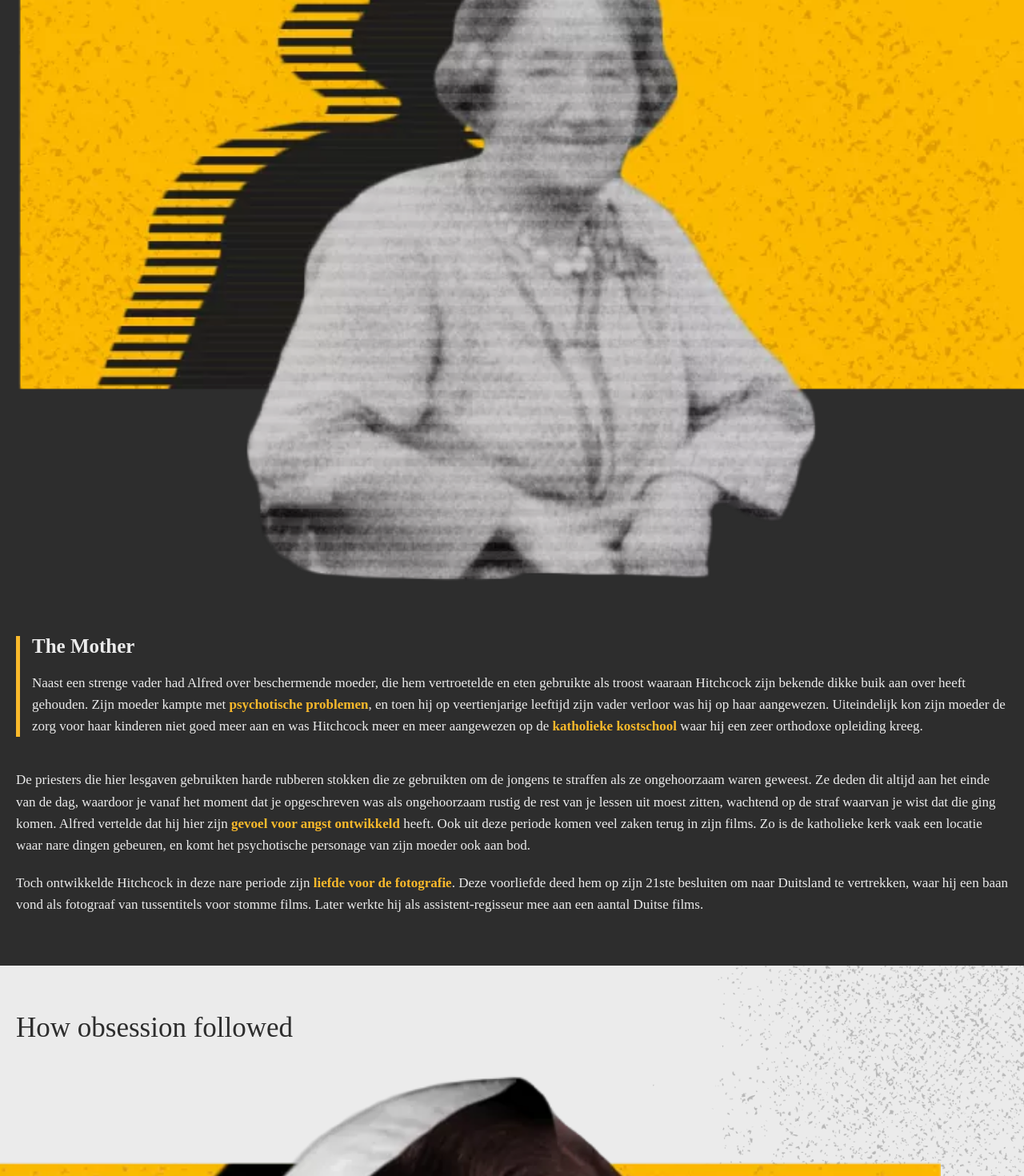
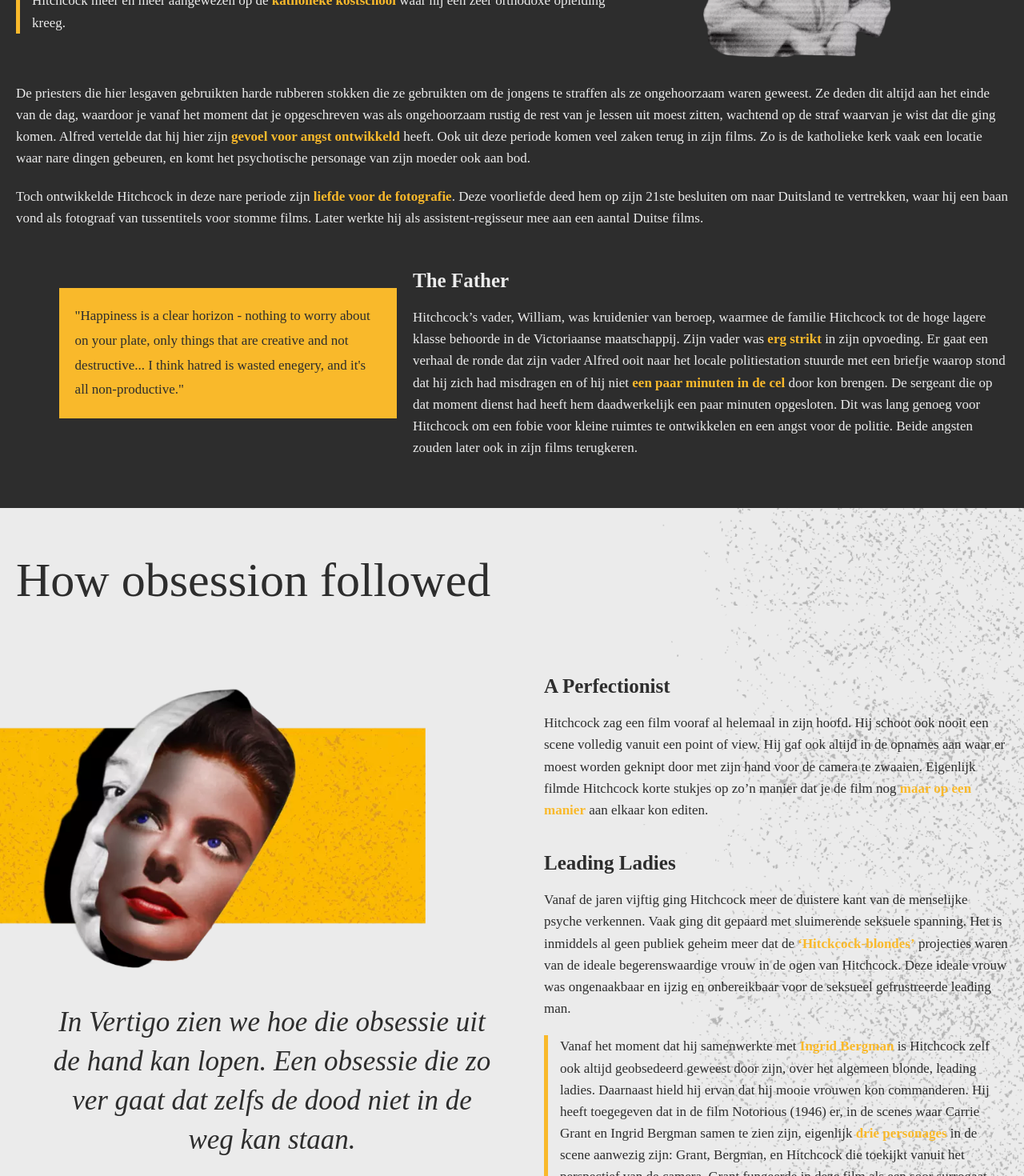
Before and after one commit to Lenkaaad/Vertigo, a React app: page / in a window 1280 px wide. Shown: the part 1330-2800 px from the top of the page at 80% size. Built offline with nearby package versions, Linux system fonts and the light colour scheme.

Commit message:
responsive css

```diff
--- a/src/css/style.css
+++ b/src/css/style.css
@@ -215,6 +215,12 @@
 
 .yellow-quote-happiness {
   display: none;
+  align-self: center;
+  justify-self: flex-end;
+}
+
+.mother-image {
+  grid-area: image;
 }
 
 /* end youth-section */
@@ -232,12 +238,19 @@
   padding-bottom: 65vw;
   /* left: -12rem; */
   /* margin-top: -7rem; */
-  grid-area: split;
+  grid-area: splitup;
   /* top: 3rem; */
   /* margin-bottom: -3rem; */
 }
 
 .yellow-quote-tipi {
+  margin-top: 3rem;
+  width: 100vw;
+  max-width: 40rem;
+  align-self: flex-end;
+}
+
+.yellow-quote-tipi-2 {
   margin-top: 3rem;
   width: 100vw;
   max-width: 40rem;
@@ -632,19 +645,24 @@
     background-image: none;
   }
 
+  .fears-img-fallback, .police-img-fallback, .eggs-img-fallback {
+    width: 30vw;
+    max-width: 20rem;
+  }
+
   .police-img {
     display: inline;
-    grid-item: police;
+    grid-area: police;
   }
 
   .fears-img {
     display: inline;
-    grid-item: fears
+    grid-area: fears;
   }
 
   .eggs-img {
     display: inline;
-    grid-item: eggs;
+    grid-area: eggs;
   }
 
   .fears-grid {
@@ -679,7 +697,314 @@
   }
 
   .fear-extremes {
-    margin-top: 5rem;
+    margin-top: 0rem;
     grid-area: extremes;
   }
+
+  .yellow-quote-fear-mobile {
+    grid-area: yellow;
+  }
+
+  .humor-header {
+    max-width: 60rem;
+  }
+
 }
+
+@media (min-width: 900px){
+
+  h2 {
+    font-size: 6rem;
+  }
+
+  .intro .grid {
+    display: grid;
+    grid-template-columns: 2fr 1fr;
+  }
+
+  .intro .grid .birds {
+    width: 33vw;
+    height: auto;
+  }
+
+  .intro picture {
+    display: inline;
+  }
+
+  .yellow-quote-happiness-mobile {
+    display: none;
+  }
+
+  .yellow-quote-happiness {
+    display: inline-block;
+    width: 33vw;
+    height: min-content;
+    margin-right: -2rem;
+  }
+
+  .mother-image {
+    align-self: center;
+    grid-area: image;
+    margin-right: -2rem;
+    margin-left: 2rem;
+  }
+
+  .mother-image .image-abs {
+    width: 40vw;
+    height: auto;
+}
+
+  .more-mother {
+    grid-area: more;
+  }
+
+  .mother {
+    grid-area: mother;
+  }
+
+  .father {
+    grid-area: father;
+  }
+
+  .twisted-youth .grid {
+    display: grid;
+    grid-template-columns: 2fr 1fr;
+    grid-template-areas:
+    'intro intro'
+    'father father'
+    'mother image'
+    'more more';
+  }
+
+  .obsession .image-abs-left {
+    width: 50vw;
+    height: auto;
+  }
+
+  .obsession .grid {
+    display: grid;
+    grid-template-columns: repeat(2, 1fr);
+    grid-template-areas:
+    'title title'
+    'splitup return'
+    'obsession obsession'
+    'quote quote'
+    'tipi tipi';
+  }
+
+  .obsession-title {
+    grid-area: title;
+  }
+
+  .splitup-image {
+    grid-area: splitup;
+    width: 50vw;
+    height: auto;
+    margin: 0;
+    padding: 0;
+    margin-top: 5rem;
+  }
+
+  .splitup-image .image-abs-left {
+    width: 45vw;
+    height: auto;
+}
+
+  .return {
+    grid-area: return;
+  }
+
+  .obsession-column-right {
+    grid-area: obsession;
+  }
+
+  .obsession-quote {
+    grid-area: quote;
+  }
+
+  .yellow-quote-tipi {
+    grid-area: tipi;
+  }
+
+  .humor .grid {
+    display: grid;
+    grid-template-columns: 4fr 3fr;
+    grid-template-areas:
+    'video video'
+    'black-humor black-humor'
+    'jokes image'
+    'toofar toofar'
+    'joke joke';
+}
+
+  .gun-image {
+    grid-area: image;
+    align-self: center;
+  }
+
+  .gun-image .image-abs {
+    width: 100%;
+    height: auto;
+}
+
+  .black-humor {
+    grid-area: black-humor;
+}
+
+.practicaljokes {
+  grid-area: jokes;
+}
+
+.video-container {
+  grid-area: video;
+}
+
+.toofar {
+  grid-area: toofar;
+}
+
+.slider-container {
+  flex-direction: row;
+}
+
+input[type=range] {
+  transform: rotate(-90deg);
+  width: 100vh;
+}
+
+input[type=range]::-webkit-slider-thumb {
+  transform: rotate(90deg);
+}
+
+.fallSlider {
+  margin-left: -8vw;
+  /* margin-top: 13vw; */
+}
+
+.fall-container {
+  width: 100%;
+  grid-template-columns: repeat(2, 50%);
+}
+
+.fall {
+  width: 100%;
+}
+
+.humor-header {
+  max-width: 90rem;
+}
+
+.kill-flex {
+  flex-direction: row;
+  justify-content: space-around;
+}
+
+}
+
+@media (min-width: 1100px){
+  .intro .grid {
+    display: grid;
+    grid-template-columns: 2fr 1fr;
+  }
+
+  .intro .birds {
+    width: 25vw;
+    height: auto;
+  }
+
+  .twisted-youth .grid {
+    display: grid;
+    grid-template-columns: 1fr .5fr 1fr;
+    grid-template-areas:
+    'intro intro intro'
+    'mother mother image'
+    'more more more'
+    'quote father father';
+}
+
+.mother-image {
+  align-self: center;
+}
+
+.mother {
+  align-self: center;
+}
+
+.mother-image .image-abs {
+  width: 33vw;
+}
+
+.yellow-quote-happiness {
+  grid-area: quote;
+  height: min-content;
+  margin-right: 2rem;
+  align-self: center;
+}
+
+.first-paragraph {
+  grid-area: intro;
+}
+
+.obsession .grid {
+  grid-gap: 2rem;
+  grid-template-columns: repeat(2, 1fr);
+  grid-template-areas:
+  'title title'
+  'splitup obsession'
+  'quote obsession'
+  'return tipi';
+}
+
+.obsession-quote {
+  align-self: center;
+  padding: 4rem;
+  height: 50%;
+}
+
+.focus-quote {
+  font-size: 3.5rem;
+  line-height: 1.4;
+}
+
+.yellow-quote-tipi-2 {
+  grid-area: tipi;
+  justify-self: end;
+  align-self: center;
+}
+
+.yellow-quote-tipi {
+  display: none;
+}
+
+/* display: grid;
+    grid-template-columns: 1fr .5fr 3fr;
+    grid-column-gap: 2rem;
+    grid-template-areas:
+      'fears-title fears-title fears-title'
+      'eggs top-column top-column'
+      'fears-quote fears-quote fears-quote'
+      'police .  bottom-column'
+      'fears extremes extremes'
+      'yellow yellow yellow'; */
+
+.fears-grid {
+
+  grid-template-columns: 2fr 2fr 1fr 1fr 4fr;
+  /* grid-template-rows: repeat(5, min-content); */
+  grid-template-areas:
+    'fears-title fears-title fears-title fears-title fears-title'
+    'police fears eggs top-column top-column'
+    'police fears fears-quote fears-quote fears-quote'
+    'police fears . . bottom-column'
+    'police fears . . bottom-column'
+    '. fears extremes extremes extremes'
+    'yellow yellow yellow yellow yellow';
+}
+
+}
+
+@media (min-width: 1300px) {
+  /* article {
+    padding: 3rem 8rem;
+  } */
+}
--- a/src/index.html
+++ b/src/index.html
@@ -228,7 +228,8 @@
             <p>Naast een strenge vader had Alfred over beschermende moeder, die hem vertroetelde en eten gebruikte als troost waaraan Hitchcock zijn bekende dikke buik aan over heeft gehouden. Zijn moeder kampte met <strong class="highlight">psychotische problemen</strong>, en toen hij op veertienjarige leeftijd zijn vader verloor was hij op haar aangewezen. Uiteindelijk kon zijn moeder de zorg voor haar kinderen niet goed meer aan en was Hitchcock meer en meer aangewezen op de <strong class="highlight">katholieke kostschool</strong> waar hij een zeer orthodoxe opleiding kreeg.
             </p>
           </div>
-
+         </section>
+          <section class="more-mother">
             <h3 class="hide">More</h3>
             <p>De priesters die hier lesgaven gebruikten harde rubberen stokken die ze gebruikten om de jongens te straffen als ze ongehoorzaam waren geweest. Ze deden dit altijd aan het einde van de dag, waardoor je vanaf het moment dat je opgeschreven was als ongehoorzaam rustig de rest van je lessen uit moest zitten, wachtend op de straf waarvan je wist dat die ging komen. Alfred vertelde dat hij hier zijn <strong class="highlight">gevoel voor angst ontwikkeld</strong> heeft. Ook uit deze periode komen veel zaken terug in zijn films. Zo is de katholieke kerk vaak een locatie waar nare dingen gebeuren, en komt het psychotische personage van zijn moeder ook aan bod.</p>
             <p>Toch ontwikkelde Hitchcock in deze nare periode zijn <strong class="highlight">liefde voor de fotografie</strong>. Deze voorliefde deed hem op zijn 21ste besluiten om naar Duitsland te vertrekken, waar hij een baan vond als fotograaf van tussentitels voor stomme films. Later werkte hij als assistent-regisseur mee aan een aantal Duitse films.
@@ -239,7 +240,7 @@
         </article>
 
         <article class="obsession content-container light-section" id="obsessie">
-          <div class="grid-obs">
+          <div class="grid">
             <section class="obsession-title">
               <h2 class="obsession-title">How obsession followed</h2>
             </section>
@@ -310,6 +311,7 @@
                 In Vertigo zien we hoe die obsessie uit de hand kan lopen. Een obsessie die zo ver gaat dat zelfs de dood niet in de weg kan staan.
               </blockquote>
             </section>
+            <blockquote class="yellow-quote yellow-quote-tipi-2 inline-quote"><p>"Hitchcock had a very strange mind."</p><p class="author">- Tipi Hedren</p> </blockquote>
           </div>
         </article>
 
```
